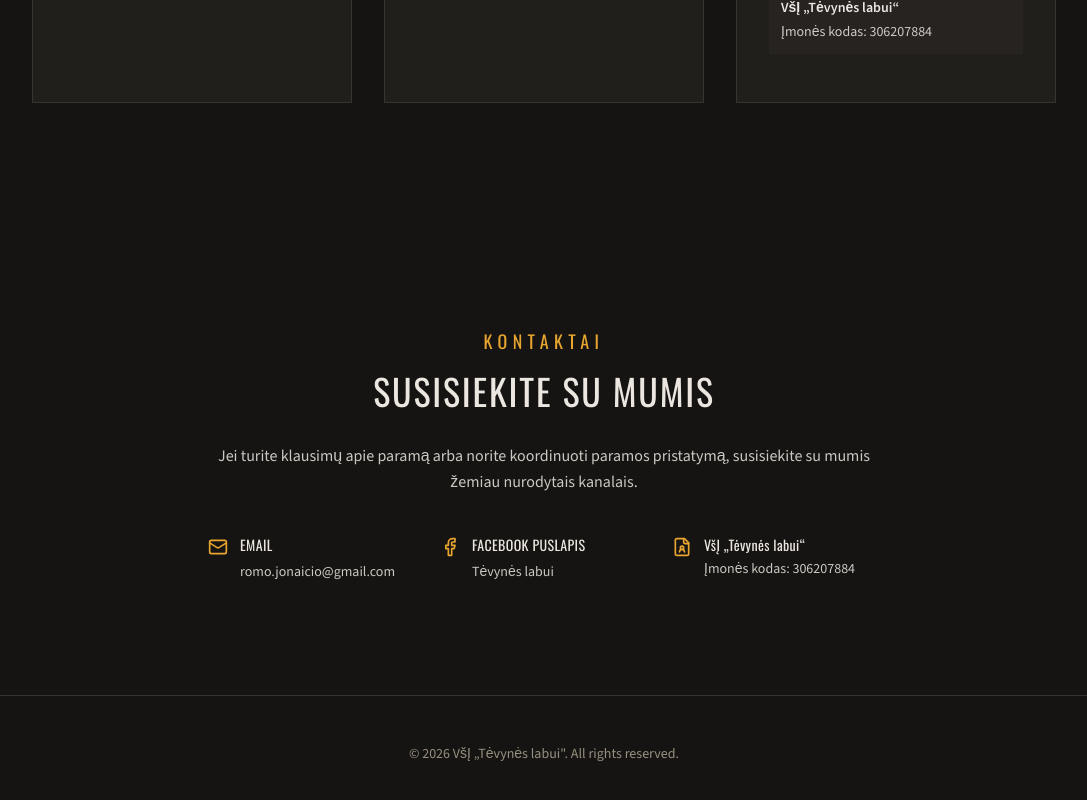
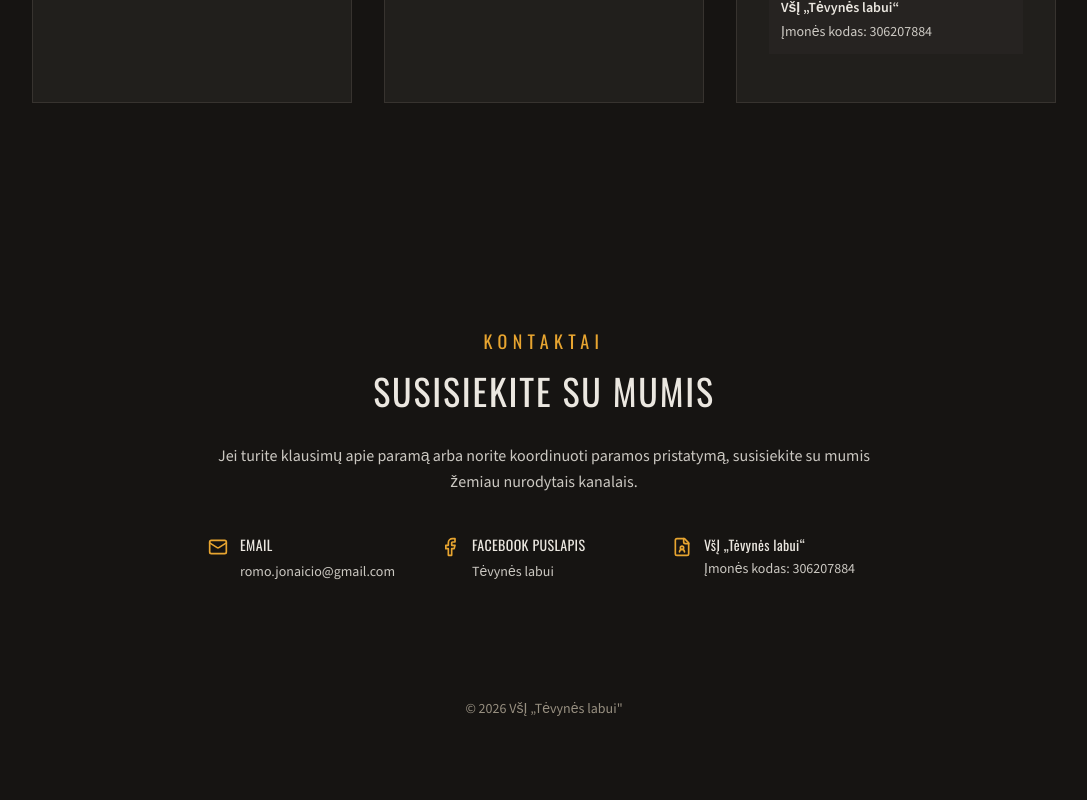
Before and after one commit to darkeris345/LK-fundraiser-web, a React (Vite) app: page / in a window 1280 px wide. Shown: the part 3376-4176 px from the top of the page, without its empty margins (96-1183 px from the left). After the commit the page ends 4099 px from the top, so only its background shows below. Built offline with nearby package versions, Linux system fonts and the light colour scheme; the HTML template or start-up script is replaced by a standard one.

Commit message:
Footer update

```diff
--- a/src/components/FooterSection.tsx
+++ b/src/components/FooterSection.tsx
@@ -1,9 +1,9 @@
 const FooterSection = () => {
   return (
-    <footer className="border-t border-border py-12">
+    <footer className=" border-border py-1">
       <div className="container mx-auto px-6 flex items-center justify-center">
         <p className="text-muted-foreground text-sm font-light">
-          © {new Date().getFullYear()} VšĮ „Tėvynės labui". All rights reserved.
+          © {new Date().getFullYear()} VšĮ „Tėvynės labui"
         </p>
       </div>
     </footer>
```
